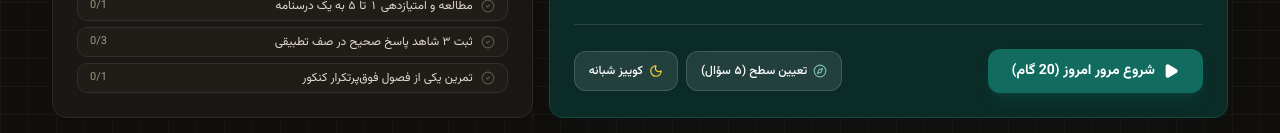
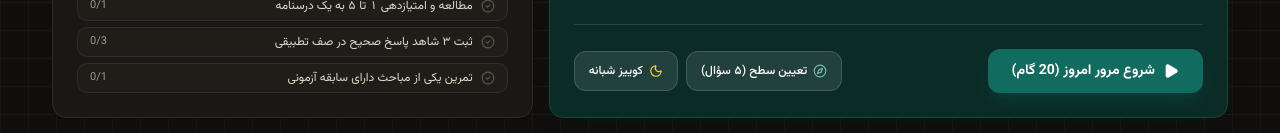
Before and after one commit to rrasi90/konkortelegrambot, a React (Vite) app: page / in a window 1280 px wide. Shown: the part 502-635 px from the top of the page. Built offline with nearby package versions, Linux system fonts and the light colour scheme; a small style sheet from the web is missing.

Commit message:
docs(learning): avoid unverified claims about PhD question frequency

```diff
--- a/src/engine/aelEngine.ts
+++ b/src/engine/aelEngine.ts
@@ -361,8 +361,8 @@ export function createZeroStateEngine(
         },
         {
           id: 'quest.high_yield',
-          title: 'تمرین یکی از فصول فوق‌پرتکرار کنکور',
-          subtitle: 'فصولی که بیش از ۵ بار در کنکور دکتری تکرار شده‌اند',
+          title: 'تمرین یکی از مباحث دارای سابقه آزمونی',
+          subtitle: 'مباحثی که در داده‌های فعلی سابقه آزمونی برای آن‌ها ثبت شده است؛ نه رتبه‌بندی فراوانی دکتری.',
           current: 0,
           target: 1,
           xpReward: 50,
```
